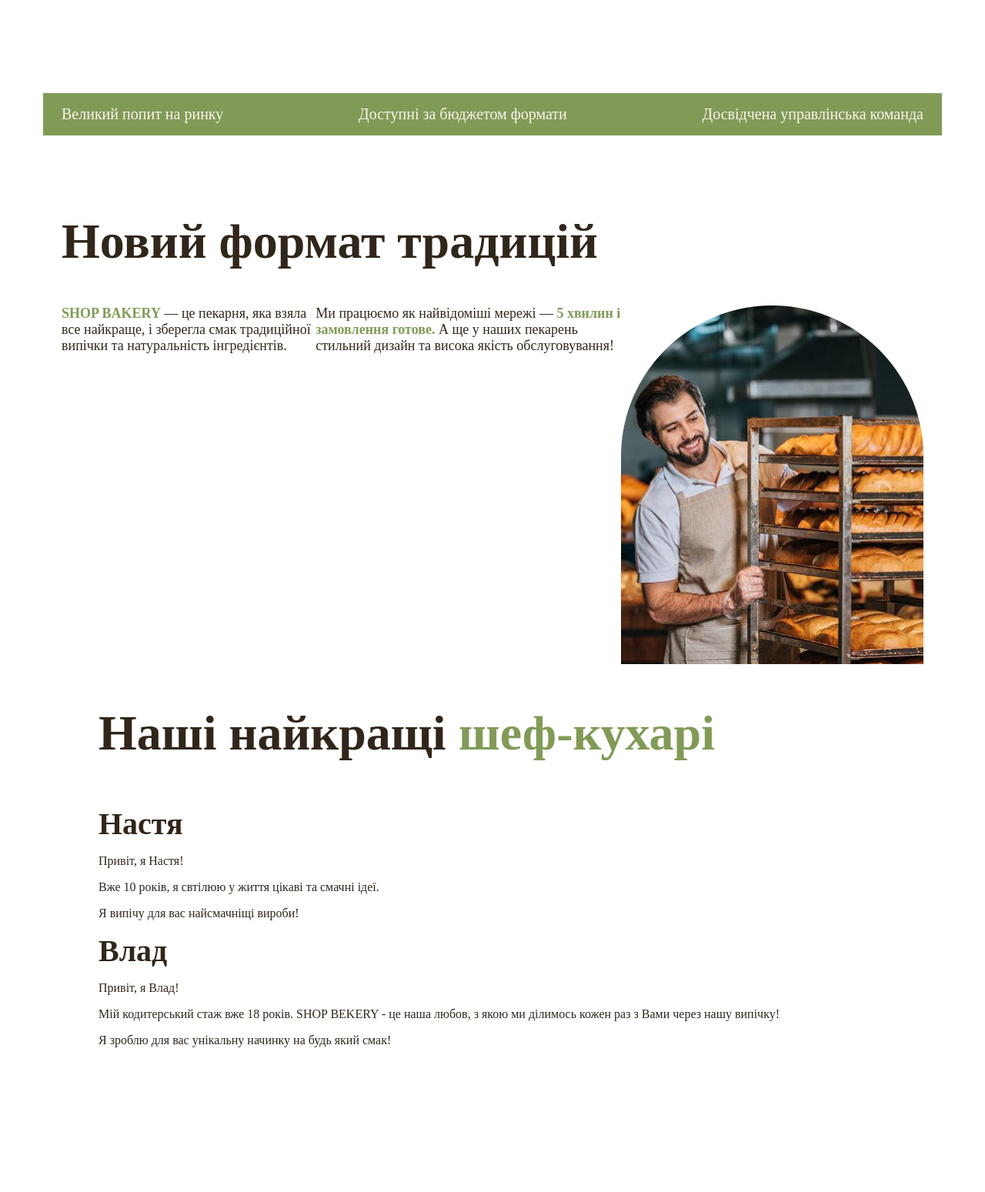
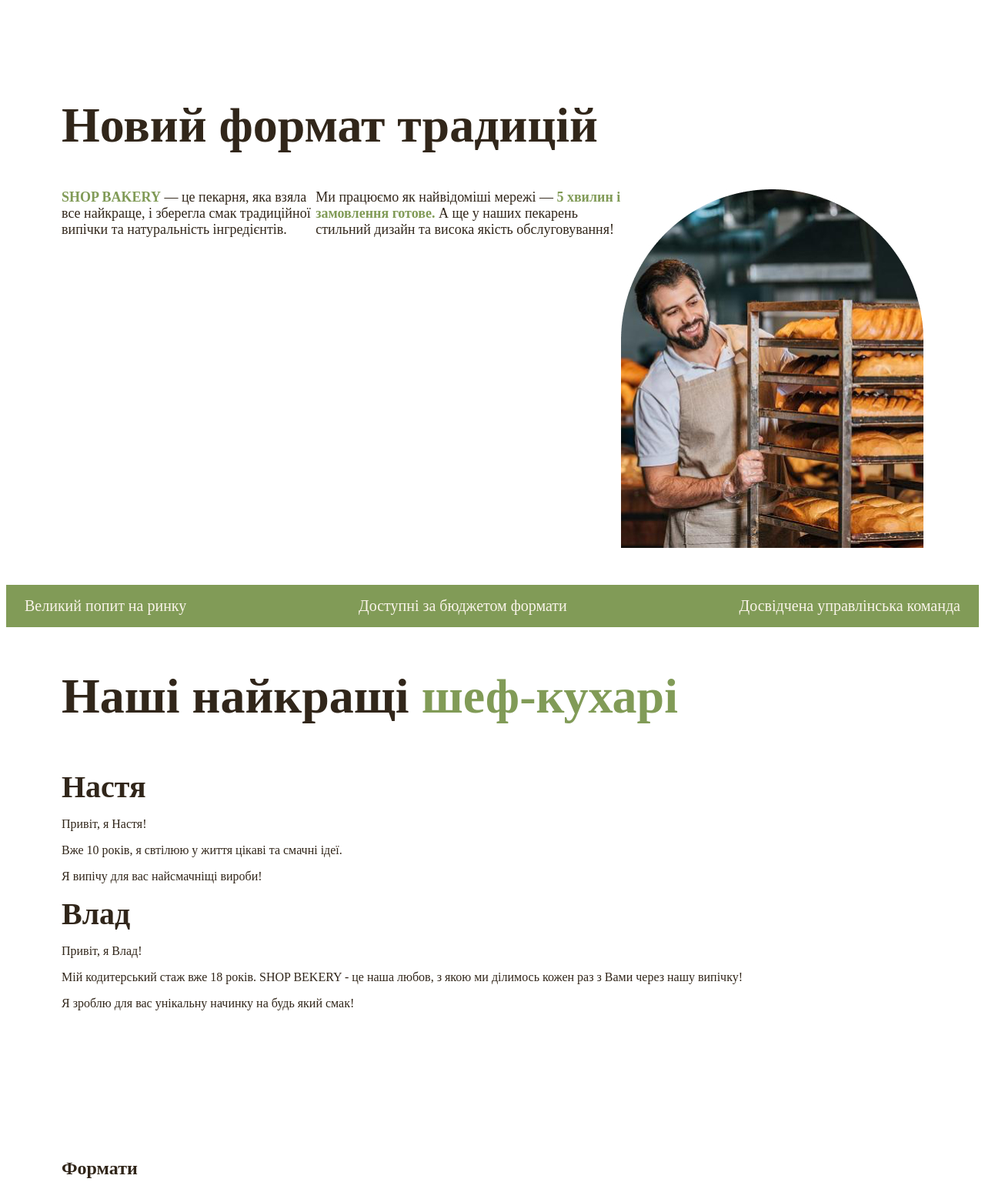
Before and after one commit to oshvets911/Bakery, a plain HTML site: page index.html in a window 1280 px wide. Shown: the part 720-2269 px from the top of the page at 77% size. Drawn offline with Linux system fonts and the light colour scheme.

Commit message:
problem with prettier
123

```diff
--- a/index.html
+++ b/index.html
@@ -13,35 +13,60 @@
       <div class="container">
         <div class="header-container">
           <nav class="header-nav">
-        <a class="header-menu" href="./index.html ">
-          <img
-            src="./images/logo.svg"
-            alt="Логотип сучасної пекарні"
-          />
+            <a class="header-menu" href="./index.html">
+              <img src="./images/logo.svg" alt="Логотип сучасної пекарні" />
             </a>
-        <!-- logo -->
+            <!-- LOGO -->
             <ul class="header-menu">
               <li>
                 <a class="link" href="#traditions-section">Наші традиції</a>
               </li>
-          <li class="link"><a class="header-link" href="#chefs-section">Шеф-кухарі</a></li>
-          <li class="link"><a class="header-link" href="#formats-section">Формати</a></li>
-          <li class="link"><a class="header-link" href="#contact-section">Контакти</a></li>
+              <li class="link">
+                <a class="header-link" href="#chefs-section">Шеф-кухарі</a>
+              </li>
+              <li class="link">
+                <a class="header-link" href="#formats-section">Формати</a>
+              </li>
+              <li class="link">
+                <a class="header-link" href="#contact-section">Контакти</a>
+              </li>
             </ul>
-      </nav>
             <!-- BUTTON -->
             <button class="button" type="button">Замовити дзвінок</button>
+          </nav>
+        </div>
       </div>
     </header>
     <main>
+      <!-- Hero section -->
       <section class="hero-section">
-        <!-- HERO TITLE -->
         <div class="container">
-          <h1 class="hero-title"><span class="accent">Сучасна</span> пекарня</h1>
+          <h1 class="hero-title">
+            <span class="accent">Сучасна</span> пекарня
+          </h1>
         </div>
       </section>
-      <!-- TRADITIONS -->
+      <!-- Traditions -->
       <section class="traditions-section section" id="traditions-section">
+        <div class="container">
+          <h2 class="traditions-title section-title">Новий формат традицій</h2>
+          <div class="traditions-container">
+            <p class="traditions-text">
+              <span class="accent">SHOP BAKERY</span> — це пекарня, яка взяла
+              все найкраще, і зберегла смак традиційної випічки та натуральність
+              інгредієнтів.
+            </p>
+            <p class="traditions-text">
+              Ми працюємо як найвідоміші мережі —
+              <span class="accent">5 хвилин і замовлення готове.</span>
+              А ще у наших пекарень стильний дизайн та висока якість
+              обслуговування!
+            </p>
+            <img src="./images/baker-man.jpg" alt="Чоловік пекар з батонами" />
+          </div>
+        </div>
+      </section>
+      <!-- Advantages -->
       <section class="advantages-section">
         <div class="container">
           <h2 class="visually-hidden">Наші переваги</h2>
@@ -52,26 +77,10 @@
           </ul>
         </div>
       </section>
-<section class="traditions-section">
+      <!-- Chef -->
+      <section class="chef-title section" id="chefs-section">
         <div class="container">
-        <h2 class="traditions-title section-title">Новий формат традицій</h2>
-    <div class="traditions-container">
-        <p class="traditions-text">
-          <span class="accent">SHOP BAKERY</span> — це пекарня, яка взяла все
-          найкраще, і зберегла смак традиційної випічки та натуральність
-          інгредієнтів.
-        </p>
-        <p class="traditions-text">
-          Ми працюємо як найвідоміші мережі —
-          <span class="accent">5 хвилин і замовлення готове.</span>
-          А ще у наших пекарень стильний дизайн та висока якість обслуговування!
-        </p>
-       <img src="./images/baker-man.jpg" alt="Чоловік пекар з батонами" /></div>
-
-       </section>
-      <!-- CHEFS -->
-      <section class="chef-title section" id="chefs-section">
-        <div class="container"> <h2 class="section-title">
+          <h2 class="section-title">
             Наші найкращі <span class="accent">шеф-кухарі</span>
           </h2>
           <ul>
@@ -88,19 +97,19 @@
                 <h3 class="names">Влад</h3>
                 <p class="description">Привіт, я Влад!</p>
                 <p>
-                Мій кодитерський стаж вже 18 років. SHOP BEKERY - це наша любов,
-                з якою ми ділимось кожен раз з Вами через нашу випічку!
+                  Мій кодитерський стаж вже 18 років. SHOP BEKERY - це наша
+                  любов, з якою ми ділимось кожен раз з Вами через нашу випічку!
                 </p>
                 <p>Я зроблю для вас унікальну начинку на будь який смак!</p>
               </article>
             </li>
           </ul>
         </div>
-
       </section>
-      <!-- FORMATS -->
+      <!-- Formats -->
       <section class="section" id="formats-section">
-        <div class="container"<h2 class="formats">Формати</h2>
+        <div class="container">
+          <h2 class="formats">Формати</h2>
           <ul>
             <li>
               <article>
@@ -112,7 +121,7 @@
                     Штат: 2 продавці-касири, 2 пекарі, 2 помічники пекаря, 2
                     офіціанти-різнороби
                   </p>
-                <p>Посадкові місця: є</p>>
+                  <p>Посадкові місця: є</p>
                 </div>
               </article>
             </li>
@@ -139,8 +148,9 @@
               </article>
             </li>
           </ul>
+        </div>
       </section>
-      <!-- CONTACTS -->
+      <!-- Contacts -->
       <section class="contact-title" id="contact-section">
         <div class="container">
           <h2 class="join-us">Приєднуйся до мережі пекарень</h2>
@@ -158,12 +168,10 @@
             >Україна, м. Київ, вул. Січових Стрільців 54</a
           >
         </div>
-
       </section>
     </main>
     <footer>
       <div class="container">
-        <a href="#"></a>
         <nav>
           <img src="./images/logo.svg" alt="Логотип сучасної пекарні" />
           <ul>
@@ -187,28 +195,25 @@
                 >shopbakery@gmail.com</a
               >
             </li>
-
             <li>
-            <a href="#">
+              <a href="#"> </a>
               <!-- facebook icon -->
-            </a>
             </li>
             <li>
-            <!-- Не забудь удалить аудио -->
+              <!-- Удалить аудио -->
               <audio controls>
                 <source src="./media/lofi.mp3" />
               </audio>
-            <a href="#">
-              <!-- instagram icon -->
-            </a>
+              <a href="#"> </a>
+              <!-- Instagram icon -->
             </li>
           </ul>
+        </address>
         <a class="basement-copy" href="#" target="_blank"
           >Політика конфіденційності</a
         >
         <p class="copyright">&copy; 2022 Дані захищені</p>
       </div>
-      </address>
     </footer>
   </body>
 </html>
--- a/styles.css
+++ b/styles.css
@@ -172,6 +172,10 @@ ul {
   display: flex;
 }
 
+.trad-spin {
+  display: flex;
+}
+
 .traditions-title {
   margin-bottom: 42px;
 }
```
Lines whose indentation alone changed are shown as unchanged.
